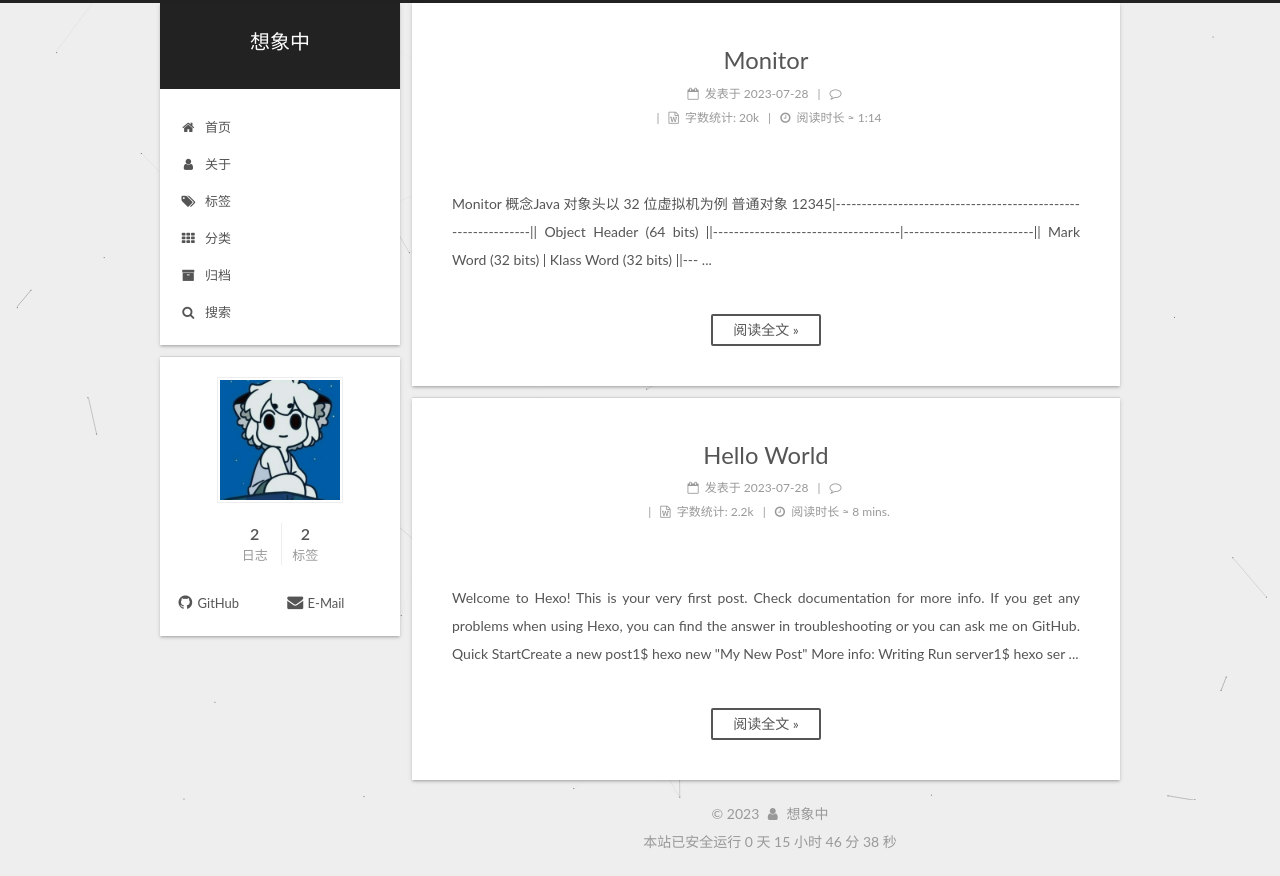
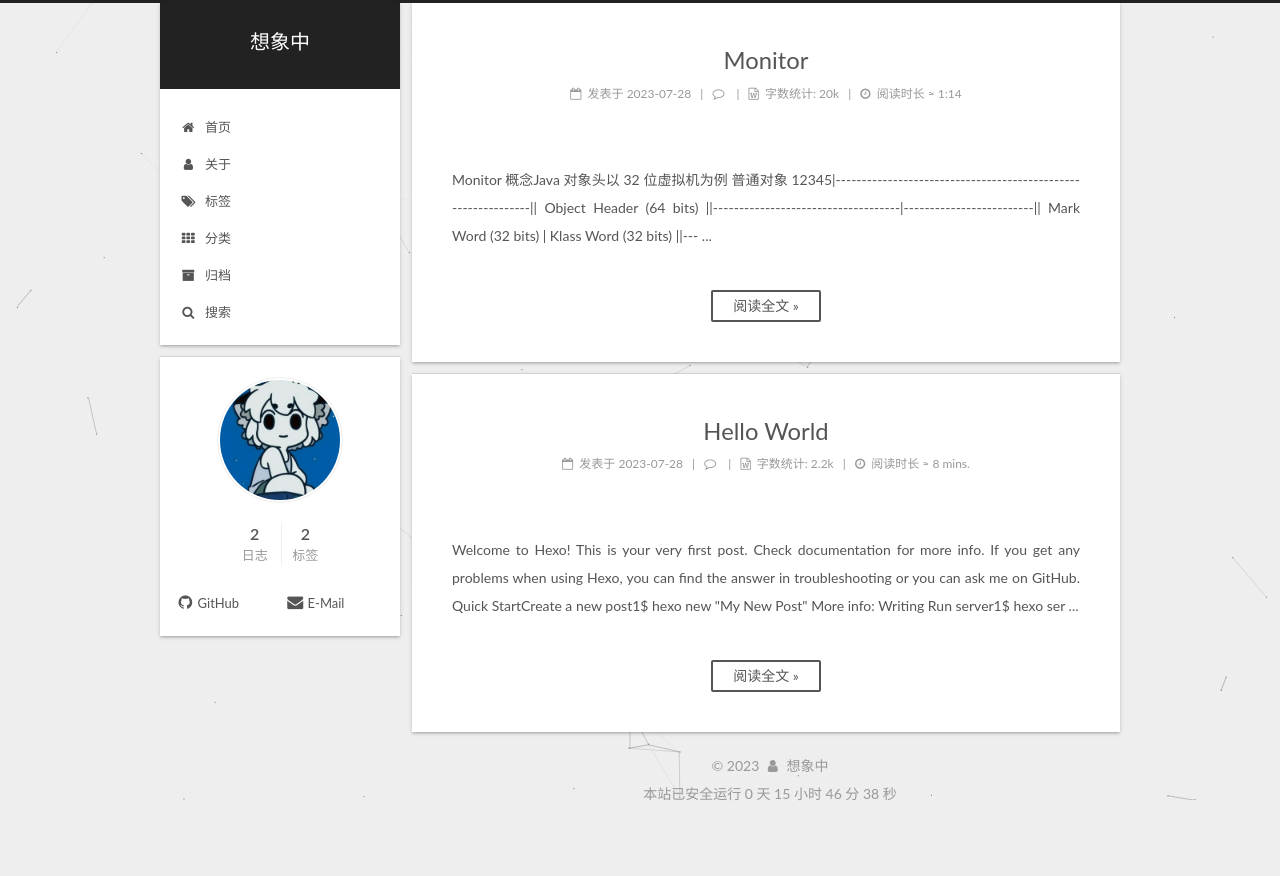
Before and after one commit to imaginekk/imaginekk.github.io, a plain HTML site: page index.html in a window 1280 px wide. After the commit the page ends 828 px from the top, so only its background shows below. Drawn offline with Linux system fonts and the light colour scheme; a script that the page names is missing.

Commit message:
Site updated: 2023-07-29 07:46:33

```diff
--- a/css/main.css
+++ b/css/main.css
@@ -1514,6 +1514,9 @@ pre .javascript .function {
   font-size: 14px;
   margin-top: 2px;
 }
+.post-wordcount {
+  display: inline-block;
+}
 .post-meta-divider {
   margin: 0 0.5em;
 }
@@ -1742,6 +1745,9 @@ pre .javascript .function {
   max-width: 120px;
   height: auto;
   border: 1px solid #eee;
+  border-radius: 80px;
+  -webkit-border-radius: 80px;
+  -moz-border-radius: 80px;
 }
 .site-author-name {
   margin: 0;
@@ -1823,7 +1829,7 @@ pre .javascript .function {
   width: 4px;
   height: 4px;
   border-radius: 50%;
-  background: #fff7ff;
+  background: #ff7082;
 }
 .links-of-blogroll {
   font-size: 13px;
```
